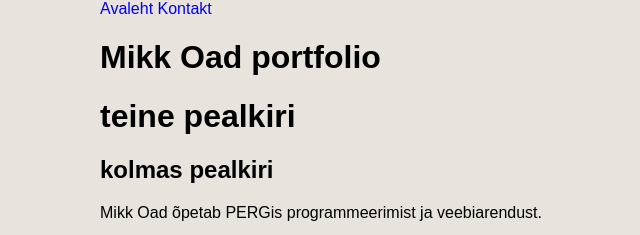
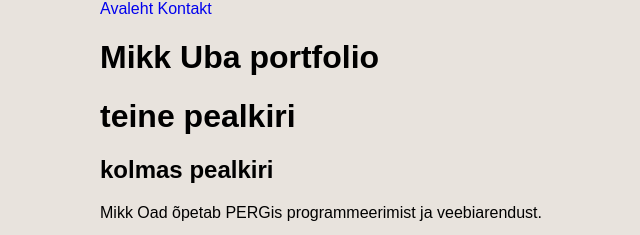
Before and after one commit to mikkoad/perg1_kustuta, a plain HTML site: page index.html in a window 1280 px wide. Shown: the top 235 px of the page, 140-780 px from the left. Drawn offline with Linux system fonts and the light colour scheme.

Commit message:
Update portfolio name from 'Mikk Oad' to 'Mikk Uba'

```diff
--- a/index.html
+++ b/index.html
@@ -13,7 +13,7 @@
         <a href="kontakt.html">Kontakt</a>
     </div>
 
-    <h1>Mikk Oad portfolio</h1>
+    <h1>Mikk Uba portfolio</h1>
 
     <h1>teine pealkiri</h1>
 
```
